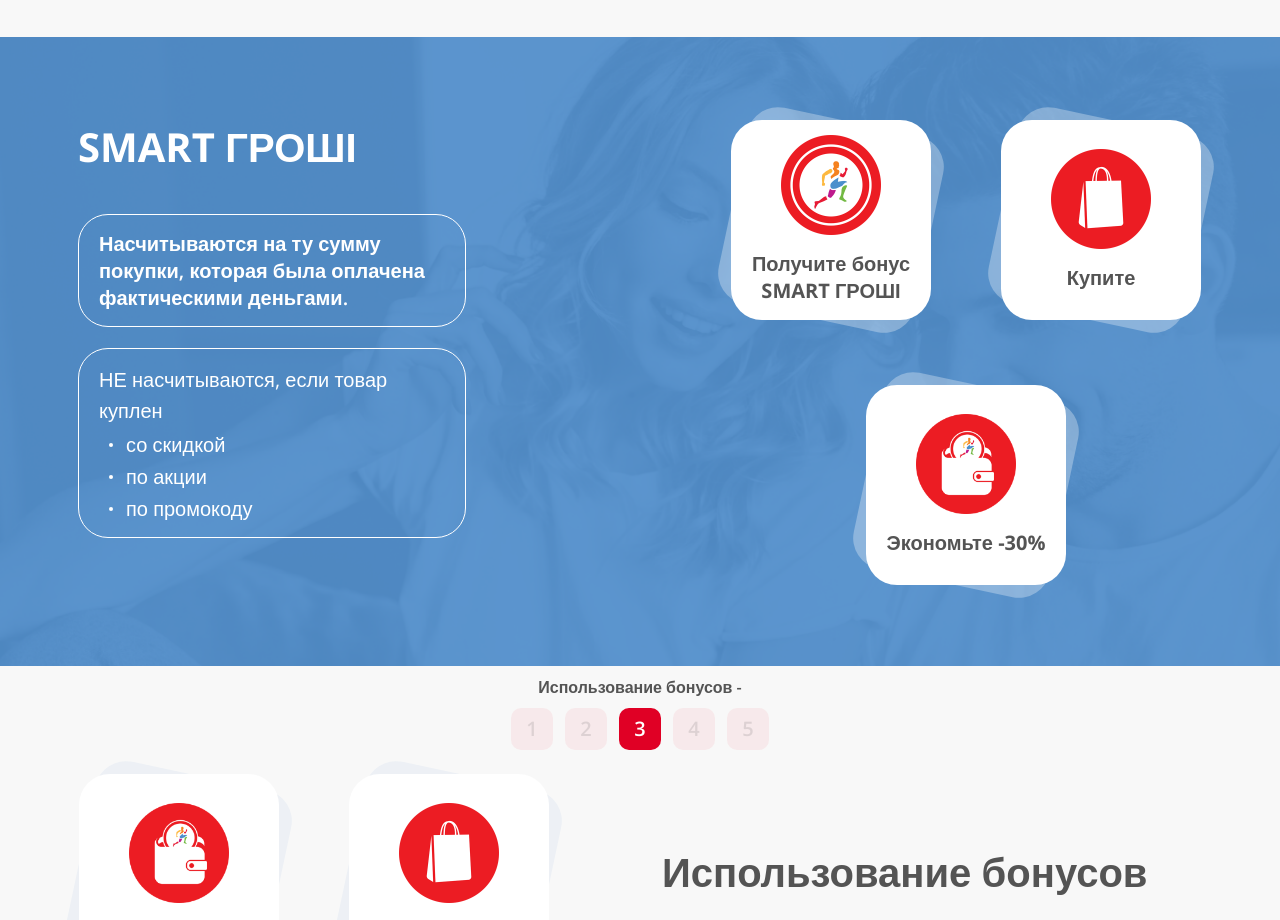
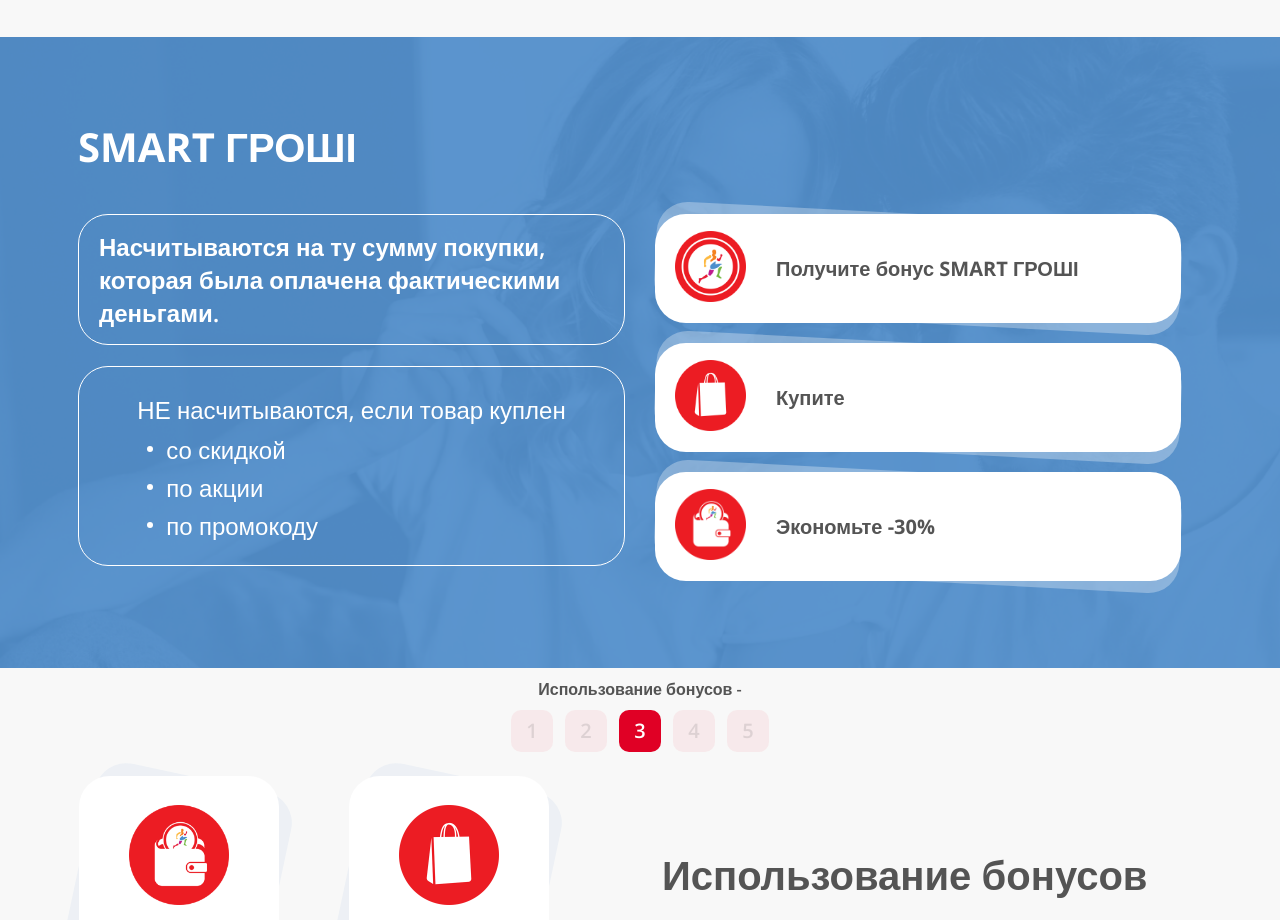
Before and after one commit to MuradA00/ortosalon-project, a website: page source/index.html in a window 1280 px wide. Shown: the part 2720-3640 px from the top of the page. Drawn offline with nearby package versions, Linux system fonts and the light colour scheme; files that its build step writes are made by us from their sources.

Commit message:
smart section

```diff
--- a/source/_smart.html
+++ b/source/_smart.html
@@ -1,10 +1,10 @@
 <section class="smart" style="  background-image: url('../../img/smart-section/smart-section-bg.png');">
   <div class="smart__container --container">
+    <h4 class="smart__title --def-title">
+      SMART ГРОШІ
+    </h4>
     <div class="smart__body">
       <div class="smart__info">
-        <h4 class="smart__title --def-title">
-          SMART ГРОШІ
-        </h4>
         <div class="smart__info-block">
           <div class="smart__info-inner">
             <p>
--- a/source/sass/blocks/_capability.scss
+++ b/source/sass/blocks/_capability.scss
@@ -25,7 +25,10 @@
       height: 100%;
       transform: rotate(12deg);
       border-radius: inherit;
-
+      transition: 400ms ease;
+    }
+    &:hover::before {
+      transform: rotate(-12deg);
     }
   }
   &__inner {
--- a/source/sass/blocks/_smart.scss
+++ b/source/sass/blocks/_smart.scss
@@ -5,49 +5,70 @@
   padding: clamp(rem(60), vw(104), rem(104)) 0 clamp(rem(60), vw(101), rem(101));
   &__body {
     display: grid;
-    grid-template-columns: auto auto;
-    justify-content: space-between;
+    grid-template-columns: 1fr 1fr;
+    grid-gap: rem(30);
   }
   &__info {
-    max-width: rem(445);
     & > * {
       color: var(--clr-light-400);
     }
   }
   &__title {
+    color: var(--clr-light-400);
     text-align: left;
     margin-bottom: rem(40);
   }
   &__info-block {
+    display: grid;
+    justify-content: center;
+    align-items: center;
     border-radius: 30px;
     border: 1px solid var(--clr-light-400);
     padding: rem(15) rem(20);
     margin-bottom: rem(21);
+    &:nth-child(2) {
+      min-height: rem(200);
+    }
+
   }
   &__info-inner {
-    max-width: rem(346);
+
     p {
-      font-size: rem(20);
+      font-size: rem(24);
       font-weight: 600;
     }
   }
   &__info-heading {
     line-height: 155%;
-    font-size: rem(20);
+    font-size: rem(24);
     margin-bottom: rem(5);
   }
   .capability-row {
+    max-width: rem(526);
+    grid-gap: rem(20);
+    &__inner {
+      display: flex;
+      align-items: center;
+      grid-gap: rem(30);
+      flex-direction: row;
+      width: 100%;
+      justify-content: flex-start;
+    }
     &__item {
-      &:nth-child(2) {
-        position: relative;
-        &::after {
-          content: url('../../img/smart-section/white-arrow.svg');;
-          position: absolute;
-          top: 55%;
-          left: -18%;
-          transform: translate(-50%, -50%);
-        }
+      min-height: rem(109);
+      max-width: 100%;
+      padding: 0 rem(20);
+      &::before {
+        transform: rotate(3deg);
       }
+      &:hover::before {
+        transform: rotate(-3deg);
+      }
+    }
+    &__icon {
+      margin-bottom: 0;
+      margin-inline: unset;
+      max-width: rem(71);
     }
   }
 }
@@ -61,11 +82,11 @@
     display: flex;
     align-items: center;
     grid-gap: rem(13);
-    font-size: rem(20);
+    font-size: rem(24);
     span {
       display: block;
-      width: rem(4);
-      height: rem(4);
+      width: rem(6);
+      height: rem(6);
       border-radius: 50%;
       background-color: var(--clr-light-400);
     }
@@ -75,6 +96,8 @@
 @include max-width($tm) {
   .smart {
     &__body {
+      max-width: rem(530);
+      align-items: center;
       display: flex;
       flex-direction: column;
       grid-gap: 2rem;
@@ -84,8 +107,12 @@
     &__title {
       text-align: center;
     }
+    &__info-inner {
+      p {}
+    }
   }
   .capability-row {
+
     &__item {
       &:nth-child(2) {
         &::after {
@@ -103,9 +130,31 @@
 
 @include max-width($mm) {
   .smart {
+    &__info-heading {
+      font-size: rem(20);
+    }
+    &__info-inner {
+      p {
+        font-size: rem(20 );
+      }
+    }
+    .smart-list {
+      &__item {
+        font-size: rem(20);
+      }
+    }
     .capability-row {
       flex-direction: column;
+      &__inner {
+        flex-direction: column;
+        grid-gap: rem(10);
+      }
+      &__icon {
+        max-width: rem(60);
+      }
       &__item {
+        max-width: 9.375rem;
+        min-height: 9.375rem;
         &:nth-child(2) {
           &::after {
             content: none !important;
```
